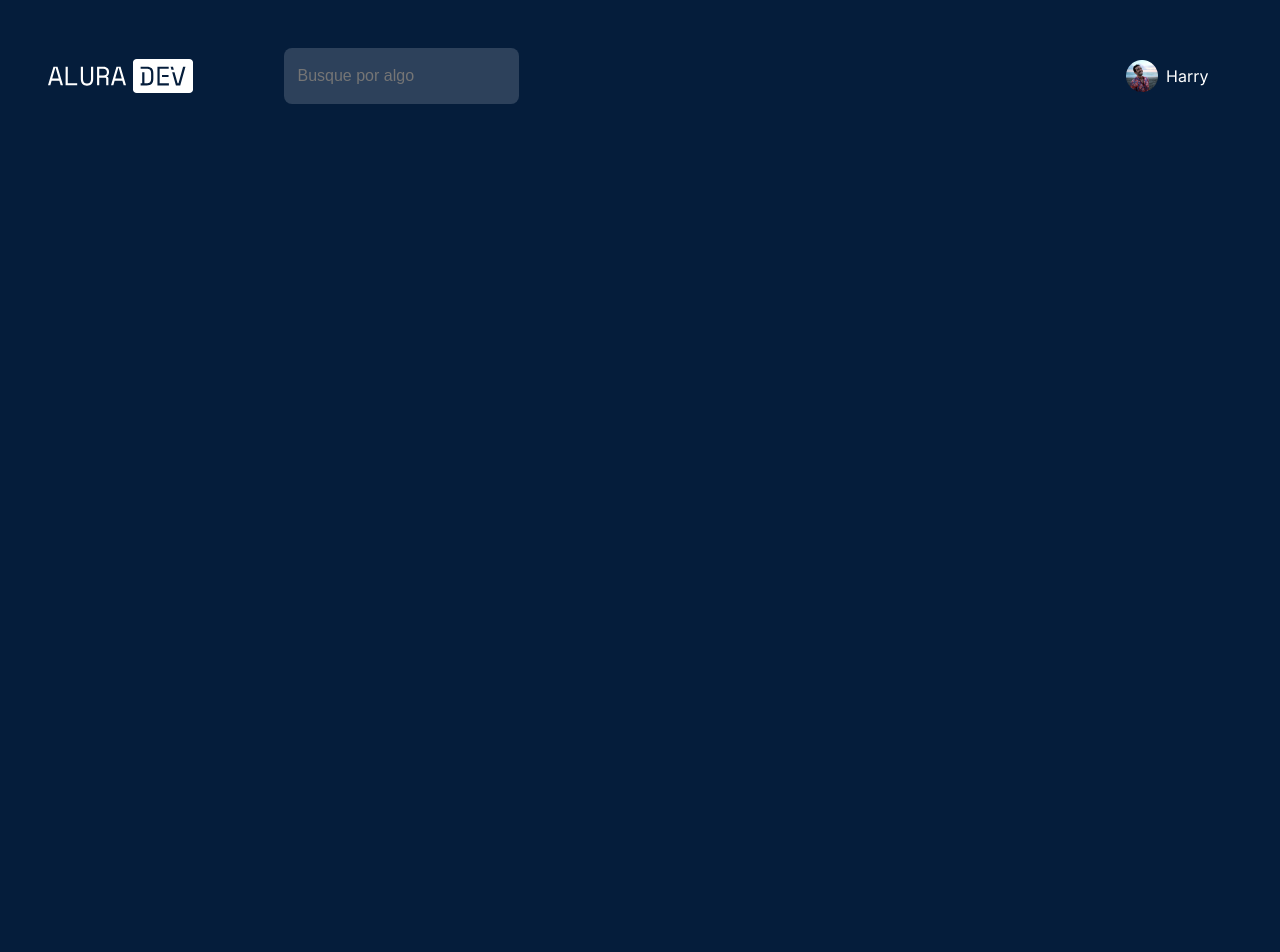
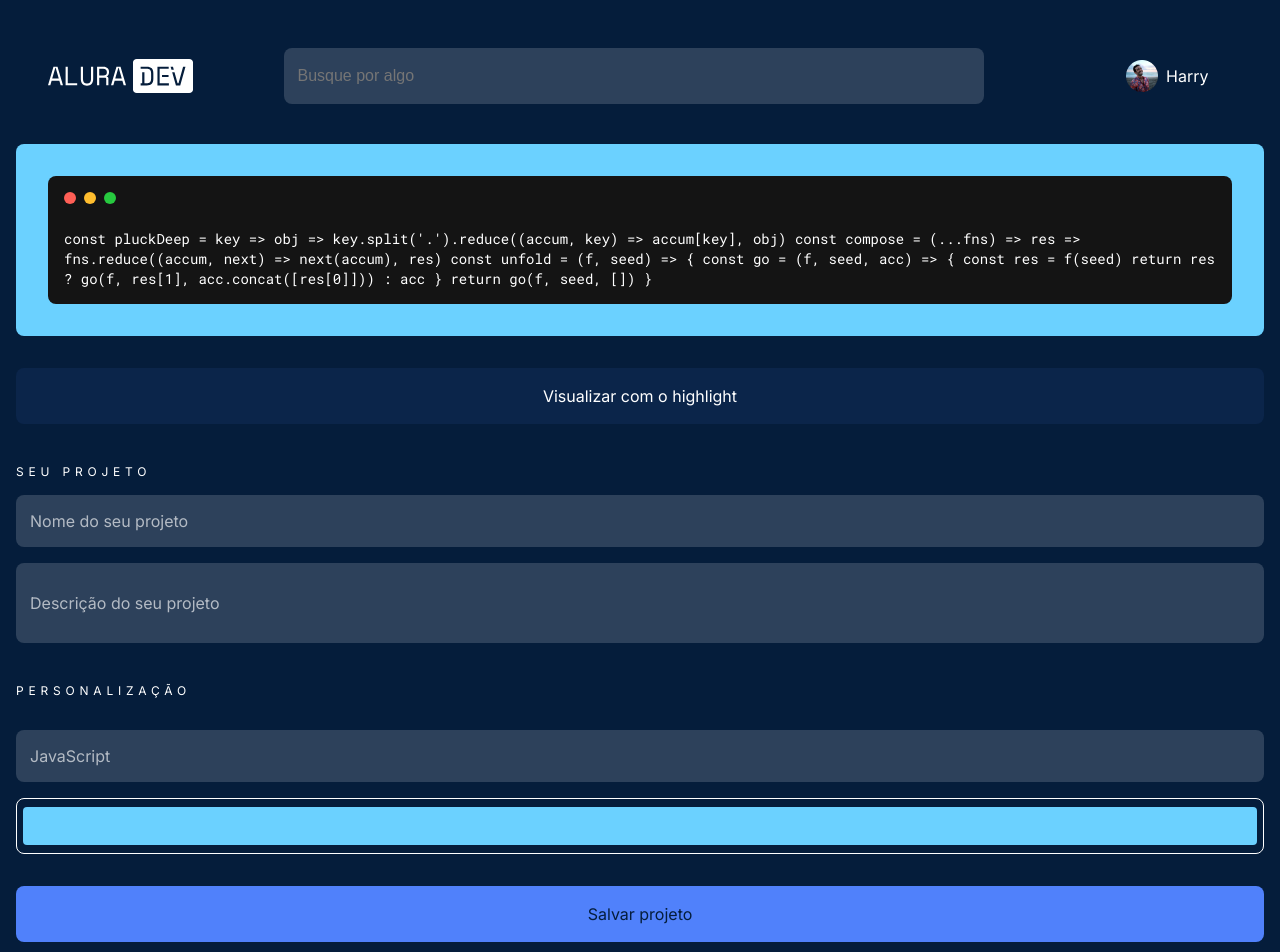
Before and after one commit to Rubendvb/alura-dev, a React (Vite) app: page /editor in a window 1280 px wide. Shown: the top 952 px of the page. Before the commit the page ends 800 px from the top, so only its background shows below. Built offline with nearby package versions, Linux system fonts and the light colour scheme.

Commit message:
section editor

```diff
--- a/index.html
+++ b/index.html
@@ -7,7 +7,7 @@
     <link rel="icon" type="image/svg+xml" href="/vite.svg" />
     <meta name="viewport" content="width=device-width, initial-scale=1.0" />
     <link
-      href="https://fonts.googleapis.com/css2?family=Inter:wght@400;700&display=swap"
+      href="https://fonts.googleapis.com/css2?family=Inter:wght@400;700&family=Roboto+Mono&display=swap"
       rel="stylesheet"
     />
     <title>Alura Dev</title>
--- a/package.json
+++ b/package.json
@@ -11,7 +11,8 @@
   },
   "dependencies": {
     "react": "^18.2.0",
-    "react-dom": "^18.2.0"
+    "react-dom": "^18.2.0",
+    "react-router-dom": "^6.19.0"
   },
   "devDependencies": {
     "@types/react": "^18.2.37",
--- a/src/App.jsx
+++ b/src/App.jsx
@@ -1,10 +1,27 @@
+import { Outlet } from 'react-router-dom'
+
 import './App.scss'
-import Header from './components/Header/Header'
 
 function App() {
   return (
     <>
-      <Header />
+      <main className="main">
+        {/* <aside>
+          Menu
+          <nav>
+            <ul>
+              <li>
+                <Link to={'/editor'}>Editor</Link>
+              </li>
+              <li>
+                <Link to={'/community'}>Comunidade</Link>
+              </li>
+            </ul>
+          </nav>
+        </aside> */}
+
+        <Outlet />
+      </main>
     </>
   )
 }
--- a/src/App.scss
+++ b/src/App.scss
@@ -13,3 +13,7 @@ body {
   margin: 0 auto;
   padding: 1rem;
 }
+
+.main {
+  margin-top: 40px;
+}
--- /dev/null
+++ b/src/assets/scss/_mixins.scss
@@ -0,0 +1,18 @@
+@use './variables' as v;
+
+@mixin input {
+  background-color: rgba(255, 255, 255, 0.16);
+  border: none;
+  border-radius: 8px;
+  padding: 16px 14px;
+  color: #fff;
+  font-family: v.$font-inter;
+  outline: none;
+  font-size: 1rem;
+
+  &::placeholder {
+    color: #fff;
+    font-weight: 400;
+    opacity: 0.64;
+  }
+}
--- a/src/assets/scss/_variables.scss
+++ b/src/assets/scss/_variables.scss
@@ -7,6 +7,4 @@ $gray-light: rgb(196, 196, 196);
 $gray-light-opacity: rgba(196, 196, 196, 0.2);
 
 $font-inter: 'Inter', sans-serif;
-$font-title: 2rem;
-$font-sidebar-title: 1.125rem;
-$font-body: 1.5rem;
+$font-roboto: 'Roboto Mono', monospace;
--- a/src/components/Header/Header.jsx
+++ b/src/components/Header/Header.jsx
@@ -1,3 +1,6 @@
+import { Link } from 'react-router-dom'
+import { useState } from 'react'
+
 import Profile from '../Profile/Profile'
 import InputSearch from '../InputSearch/InputSearch'
 
@@ -11,6 +14,13 @@ import GroupIcon from './../../assets/images/group-icon.svg'
 import './Header.scss'
 
 export default function Header() {
+  const [showMenu, setShowMenu] = useState(false)
+
+  const handleMenu = () => {
+    console.log(showMenu)
+
+    setShowMenu(true)
+  }
   return (
     <header className="header">
       <img className="header__img" src={Logo} alt="Logo AluraDev" />
@@ -27,15 +37,17 @@ export default function Header() {
           <img className="header__menuHamburger" src={MenuIcon} alt="" />
           <img className="header__closeIcon" src={CloseIcon} alt="" />
 
-          <nav className="header__nav">
+          <nav className={`header__nav ${showMenu ? 'header__nav__show' : ''}`}>
             <ul className="header__nav__ul">
-              <li className="header__nav__ul__li">
+              <li className="header__nav__ul__li" onClick={() => handleMenu()}>
                 <img src={CodeIcon} alt="" />
-                Editor de código
+
+                <Link to={'/editor'}>Editor de código</Link>
               </li>
-              <li className="header__nav__ul__li">
+              <li className="header__nav__ul__li" onClick={() => handleMenu()}>
                 <img src={GroupIcon} alt="" />
-                Comunidade
+
+                <Link to={'/community'}>Comunidade</Link>
               </li>
             </ul>
 
--- a/src/components/Header/Header.scss
+++ b/src/components/Header/Header.scss
@@ -22,6 +22,7 @@
     display: flex;
     gap: 22px;
     align-items: center;
+    justify-content: space-between;
 
     @media only screen and (min-width: 768px) {
       gap: 52px;
@@ -32,10 +33,8 @@
     }
   }
 
-  &__iconSearch {
-    @media only screen and (min-width: 768px) {
-      display: none;
-    }
+  &__containerSearch {
+    width: 100%;
   }
 
   &__checkboxSearch {
@@ -61,6 +60,12 @@
     }
   }
 
+  &__iconSearch {
+    @media only screen and (min-width: 768px) {
+      display: none;
+    }
+  }
+
   &__inputContainer {
     position: relative;
     height: 24px;
@@ -70,6 +75,7 @@
     position: absolute;
     width: 100%;
     opacity: 0;
+    height: 100%;
 
     &:checked {
       + .header__menuHamburger {
@@ -127,13 +133,17 @@
         display: flex;
         align-items: center;
         gap: 1rem;
-        color: v.$gray-light;
 
         img {
           padding: 12px;
           background-color: v.$blue-300;
           border-radius: 1rem;
         }
+
+        a {
+          color: v.$gray-light;
+          text-decoration: none;
+        }
       }
     }
   }
--- a/src/main.jsx
+++ b/src/main.jsx
@@ -1,9 +1,24 @@
 import React from 'react'
 import ReactDOM from 'react-dom/client'
+
+import { BrowserRouter, Route, Routes } from 'react-router-dom'
+
 import App from './App.jsx'
+import Header from './components/Header/Header.jsx'
+import Editor from './pages/Editor/Editor.jsx'
+import Community from './pages/Community/Community.jsx'
 
 ReactDOM.createRoot(document.getElementById('root')).render(
   <React.StrictMode>
-    <App />
+    <BrowserRouter>
+      <Header />
+
+      <Routes>
+        <Route path="/" element={<App />}>
+          <Route path="/editor" element={<Editor />} />
+          <Route path="/community" element={<Community />} />
+        </Route>
+      </Routes>
+    </BrowserRouter>
   </React.StrictMode>
 )
--- /dev/null
+++ b/src/pages/Community/Community.jsx
@@ -0,0 +1,11 @@
+export default function Community() {
+  return (
+    <div>
+      <p>
+        Lorem ipsum dolor sit amet consectetur adipisicing elit. Quam excepturi
+        ad nostrum culpa totam suscipit iste in a, accusamus voluptatem, dolores
+        deserunt explicabo placeat debitis nemo odit hic expedita ea?
+      </p>
+    </div>
+  )
+}
--- /dev/null
+++ b/src/pages/Editor/Editor.jsx
@@ -0,0 +1,52 @@
+import './Editor.scss'
+
+export default function Editor() {
+  const code = `const pluckDeep = key => obj => key.split('.').reduce((accum, key) => accum[key], obj)
+
+  const compose = (...fns) => res => fns.reduce((accum, next) => next(accum), res)
+
+  const unfold = (f, seed) => {
+  const go = (f, seed, acc) => {
+    const res = f(seed)
+    return res ? go(f, res[1], acc.concat([res[0]])) : acc
+  }
+  return go(f, seed, []) }`
+
+  return (
+    <section className="editor">
+      <div className="editor__containerCode">
+        <div className="editor__bg">
+          <div className="editor__bgCode">
+            <div className="editor__circle"></div>
+            <code className="editor__code">{code}</code>
+          </div>
+        </div>
+
+        <button className="editor__button">Visualizar com o highlight</button>
+      </div>
+
+      <aside className="editor__aside">
+        <form>
+          <h3>Seu projeto</h3>
+          <div className="editor__containerButtons">
+            <input type="text" placeholder="Nome do seu projeto" />
+
+            <input type="text" placeholder="Descrição do seu projeto" />
+          </div>
+
+          <div className="editor__customization">
+            <h3>Personalização</h3>
+
+            <input type="text" placeholder="JavaScript" />
+
+            <input type="color" defaultValue="#6BD1FF" />
+          </div>
+
+          <button className="editor__buttonSubmit" type="submit">
+            Salvar projeto
+          </button>
+        </form>
+      </aside>
+    </section>
+  )
+}
--- /dev/null
+++ b/src/pages/Editor/Editor.scss
@@ -0,0 +1,113 @@
+@use '../../assets/scss/variables' as v;
+@use '../../assets/scss/mixins' as m;
+
+.editor {
+  &__bg {
+    border-radius: 8px;
+    background-color: #6bd1ff;
+    padding: 2rem;
+  }
+
+  &__circle {
+    width: 12px;
+    height: 12px;
+    background-color: #ff5f56;
+    border-radius: 100%;
+    box-shadow: 20px 0px #ffbd2e, 40px 0px #27c93f;
+    margin-bottom: 1.5rem;
+  }
+
+  &__bgCode {
+    background-color: #141414;
+    border-radius: inherit;
+    padding: 1rem;
+  }
+
+  &__code {
+    font-family: v.$font-roboto;
+    font-size: 0.875rem;
+    color: #fff;
+  }
+
+  &__button {
+    margin-top: 32px;
+    width: 100%;
+    height: 56px;
+    background-color: rgba(80, 129, 251, 0.08);
+    border: none;
+    color: #fff;
+    border-radius: 8px;
+    font-family: v.$font-inter;
+    font-size: 1rem;
+    cursor: pointer;
+  }
+
+  &__aside {
+    margin-top: 40px;
+
+    h3 {
+      font-size: 0.75rem;
+      color: #fff;
+      letter-spacing: 4.8px;
+      font-weight: 400;
+      margin-bottom: 1rem;
+      text-transform: uppercase;
+    }
+  }
+
+  &__containerButtons {
+    display: flex;
+    flex-direction: column;
+    gap: 1rem;
+    margin-bottom: 40px;
+
+    input {
+      @include m.input;
+
+      &:nth-child(2) {
+        height: 80px;
+      }
+    }
+  }
+
+  &__customization {
+    display: flex;
+    flex-direction: column;
+    gap: 1rem;
+    margin-bottom: 32px;
+
+    input[type='text'] {
+      @include m.input;
+    }
+
+    input[type='color'] {
+      width: 100%;
+      height: 56px;
+      padding: 4px;
+      background-color: transparent;
+      border-radius: 8px;
+      border: 1px solid #fff;
+      -webkit-appearance: none;
+      -moz-appearance: none;
+      appearance: none;
+      cursor: pointer;
+
+      &::-webkit-color-swatch {
+        border-radius: 4px;
+        border: none;
+      }
+    }
+  }
+
+  &__buttonSubmit {
+    width: 100%;
+    height: 56px;
+    background-color: v.$blue-300;
+    border-radius: 8px;
+    color: v.$blue-dark;
+    font-weight: 400;
+    font-family: v.$font-inter;
+    font-size: 1rem;
+    border: none;
+  }
+}
```
Also changed, not shown: 2 other files (tests, documents, lock files or other folders).
